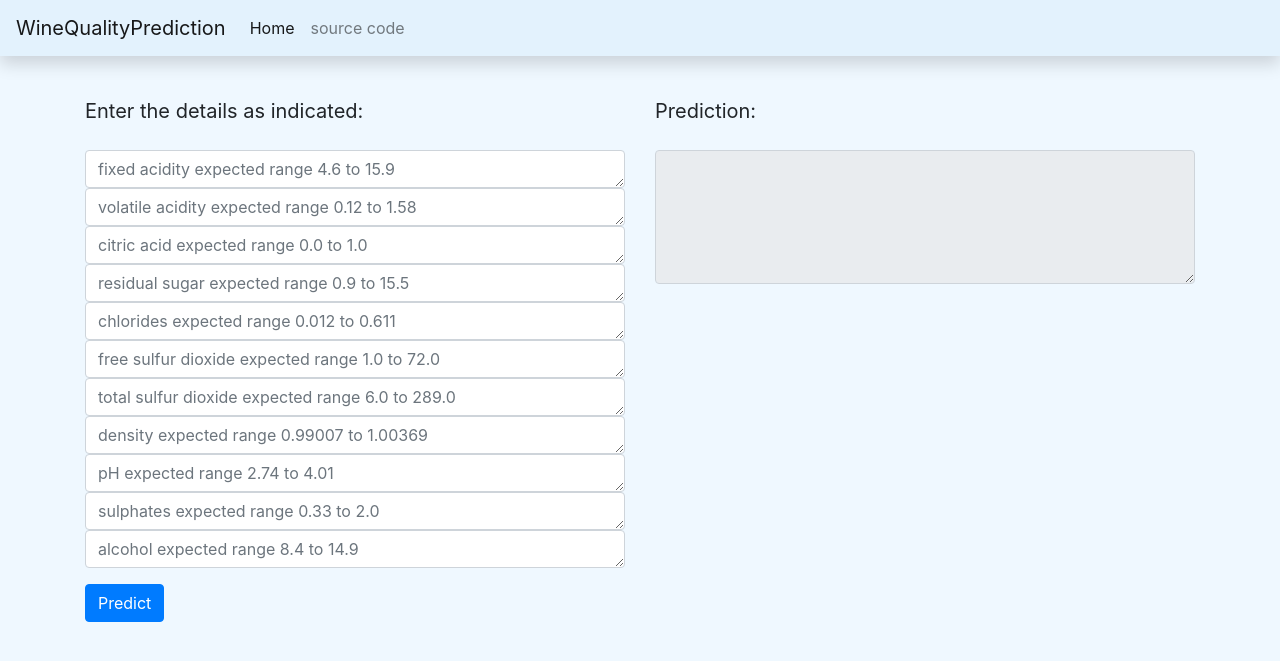
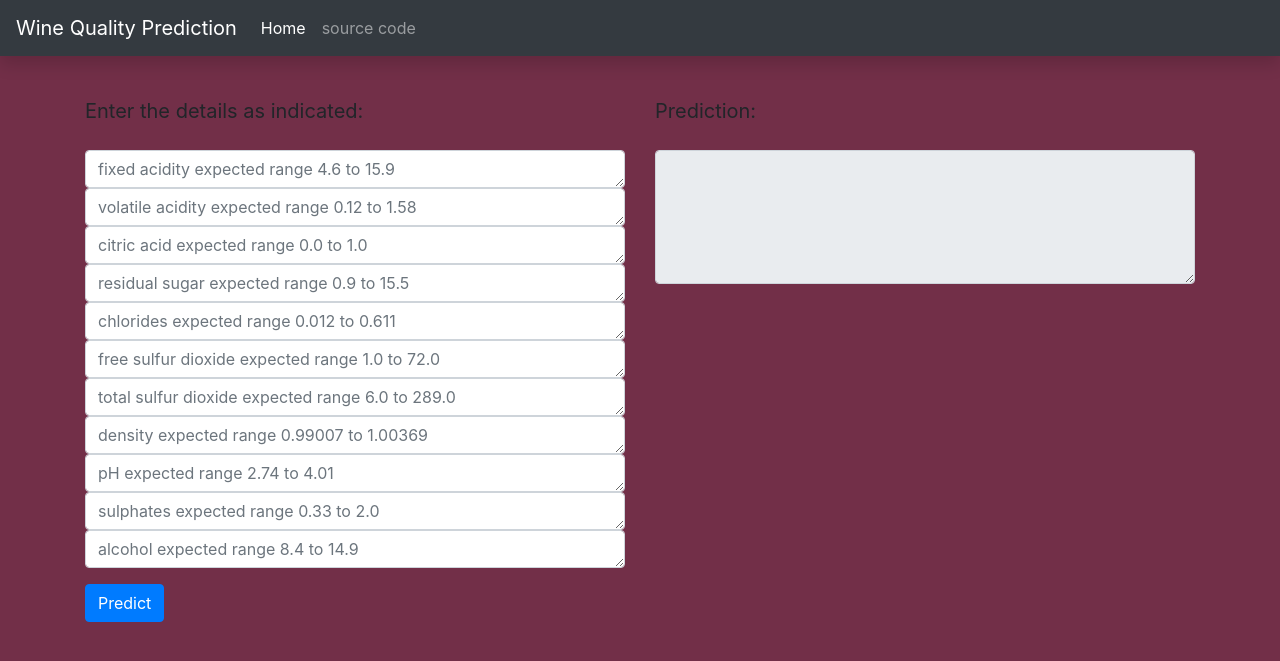
Before and after one commit to Modojojo/wine_quality_mlops, a Flask app: page / in a window 1280 px wide. Shown: the top 661 px of the page. Run offline with Flask 2, Linux system fonts and the light colour scheme; some libraries are stand-ins or nearby versions.

Commit message:
index.html edited

```diff
--- a/webapp/static/css/main.css
+++ b/webapp/static/css/main.css
@@ -1,3 +1,3 @@
 body {
-    background-color: #eff8ff;
+    background-color: #722f48;
 }
--- a/webapp/templates/index.html
+++ b/webapp/templates/index.html
@@ -15,8 +15,8 @@ WineQuality
 {% block body %}
 <!-- nav bar -->
 
-<nav class="navbar navbar-expand-lg navbar-light shadow fixed-top" style="background-color: #e3f2fd;">
-    <a class="navbar-brand" href="/">WineQualityPrediction</a>
+<nav class="navbar navbar-expand-lg bg-dark navbar-dark shadow fixed-top" style="background-color: #e3f2fd;">
+    <a class="navbar-brand" href="/">Wine Quality Prediction</a>
     <button class="navbar-toggler" type="button" data-toggle="collapse" data-target="#navbarNav"
         aria-controls="navbarNav" aria-expanded="false" aria-label="Toggle navigation">
         <span class="navbar-toggler-icon"></span>
```
